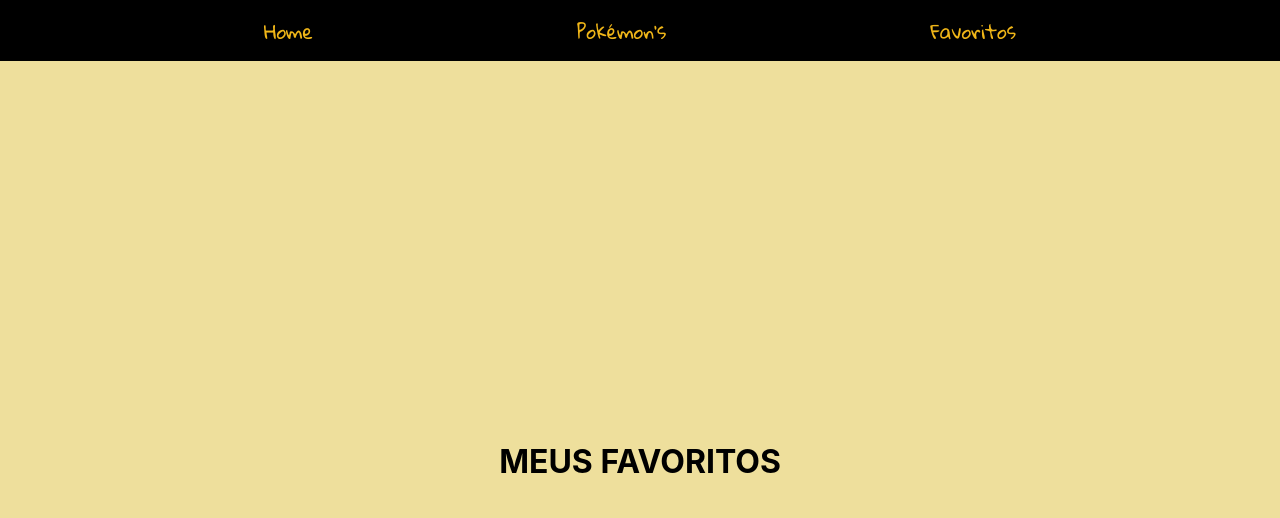
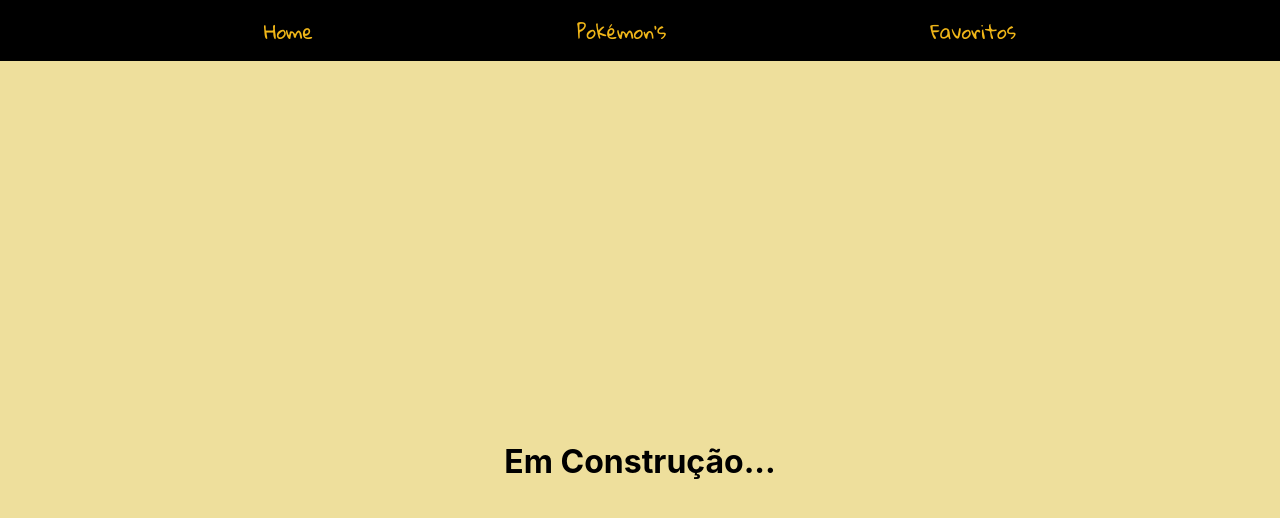
Before and after one commit to Vanessa-Motta/api-pokemon, a React (Create React App) app: page /Favorite in a window 1280 px wide. Shown: the top 518 px of the page. Built offline with nearby package versions, Linux system fonts and the light colour scheme; no server answers.

Commit message:
alterações

```diff
--- a/src/App.js
+++ b/src/App.js
@@ -6,7 +6,7 @@ import Dashboard from './components/Dashboard/Dashboard'
 import { Routes, Route, Link } from 'react-router-dom';
 import './App.css';
 
-export default function App() {
+export default function App({favourites, setFavourites}) {
   const [pokemonData, setPokemonData] = useState([])
   const [nextUrl, setNextUrl] = useState('');
   const [prevUrl, setPrevUrl] = useState('');
@@ -61,7 +61,7 @@ export default function App() {
       <main>
         <Routes>
           <Route path='/' element={<Dashboard />} />
-          <Route path='Favorite' element={<Favorite />} />
+          <Route path='Favorite' element={<Favorite pokemon={favourites} />} />
           <Route path='Home' element={<Home next={next} prev={prev} pokemonData={pokemonData} loading={loading} />} />
         </Routes>
       </main>
--- a/src/components/Card/Card.js
+++ b/src/components/Card/Card.js
@@ -6,7 +6,7 @@ import animationData from '../Card/animation.json'
 
 export default function Card({ pokemon }) {
   const [isLiked, setLikeState] = useState(false);
-  const [favorites, setFavorites] = useState([]);
+  const [favourites, setFavorites] = useState([]);
   const [animationState, setAnimationState] = useState({
     isStopped: true, isPaused: false,
     direction: -1,
@@ -39,7 +39,7 @@ export default function Card({ pokemon }) {
 
    useEffect(() => {
     const pokemonFavorites = JSON.parse(
-      localStorage.getItem('favorites')
+      localStorage.getItem('api-pokemon-favourites')
     );
 
     if (pokemonFavorites) {
@@ -48,22 +48,23 @@ export default function Card({ pokemon }) {
   }, []);
 
   const saveToLocalStorage = (item) => {
-    localStorage.setItem('favorite', JSON.stringify(item));
+    localStorage.setItem('api-pokemon-favourites', JSON.stringify(item));
   };
 
  const LikeButton = (pokemon) => {
-    const newFavoriteList = [...favorites, pokemon];
+    const newFavoriteList = [...favourites, pokemon];
     setFavorites(newFavoriteList);
     saveToLocalStorage(newFavoriteList);
 
 
 
-    // if (!favorites.includes(pokemon)) setFavorites([...favorites, pokemon]);
+    // if (!favourites.includes(pokemon)) setFavorites([...favourites, pokemon]);
     // localStorage.setItem ('favorite', JSON.stringify(pokemon));
-    console.log(newFavoriteList);
+
   }
 
 
+  console.log(pokemon)
 
   return (
     <div className="flip-container">
--- a/src/components/Favorite/Favorite.js
+++ b/src/components/Favorite/Favorite.js
@@ -7,7 +7,7 @@ export default function Favorite() {
 
   return (
     <div className="favorite">
-      <h1>MEUS FAVORITOS</h1>
+      <h1>Em Construção...</h1>
     </div>
   );
 }
--- a/src/components/Home/Home.js
+++ b/src/components/Home/Home.js
@@ -2,7 +2,7 @@ import React from 'react';
 import Card from '../Card/Card';
 import './style.css';
 
-export default function Home({loading, prev, next, pokemonData, favorites, setFavorites}) {
+export default function Home({loading, prev, next, pokemonData, favourites, setFavorites}) {
   return (
   <>
     <div className="Home">
@@ -17,7 +17,7 @@ export default function Home({loading, prev, next, pokemonData, favorites, setFa
          </div>
          <div className="grid-container">
            {pokemonData.map((pokemon, i) => {
-             return <Card key={i} pokemon={pokemon} favorites={favorites} setFavorites={setFavorites} />
+             return <Card key={i} pokemon={pokemon} favourites={favourites} setFavorites={setFavorites} />
            })}
          </div>
        </>
```
